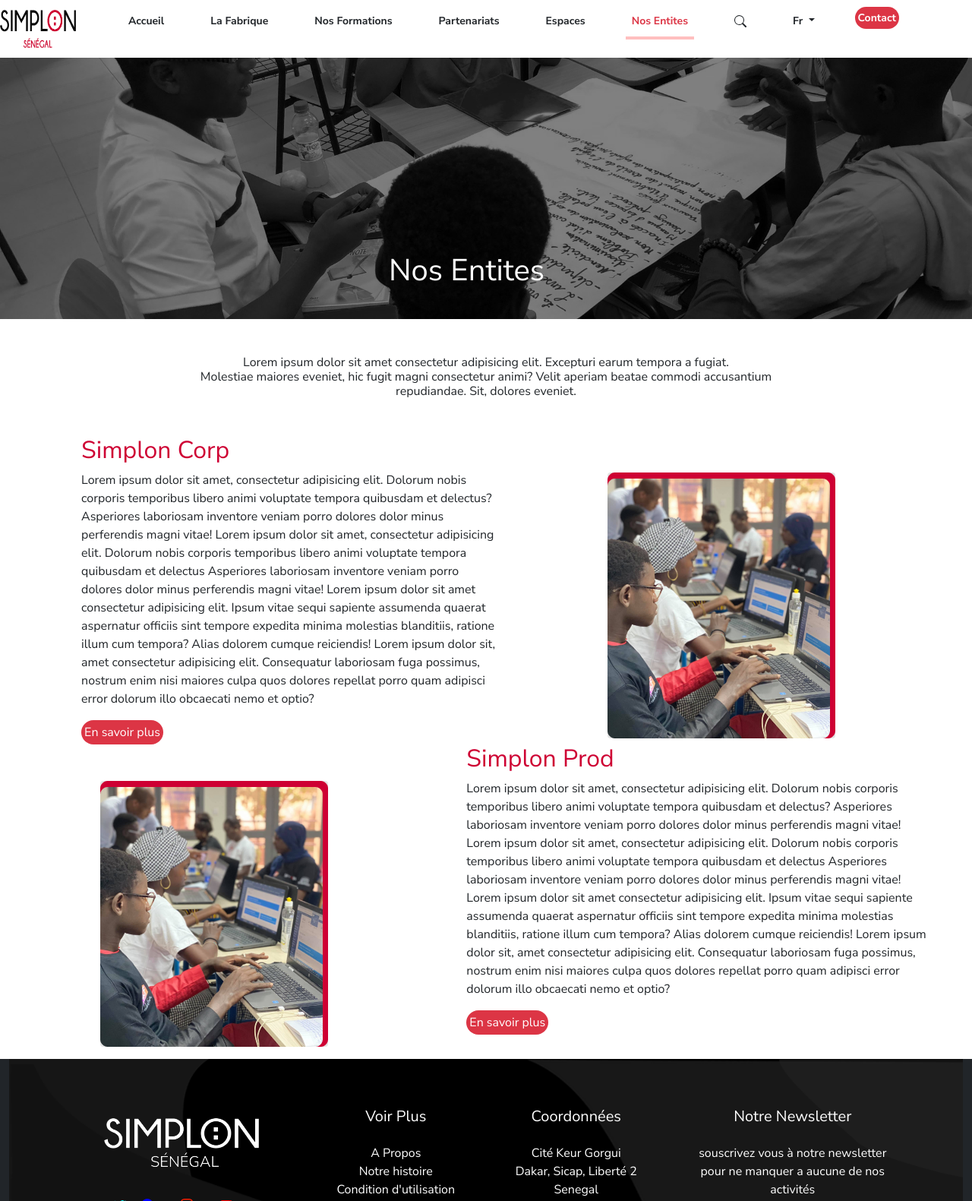
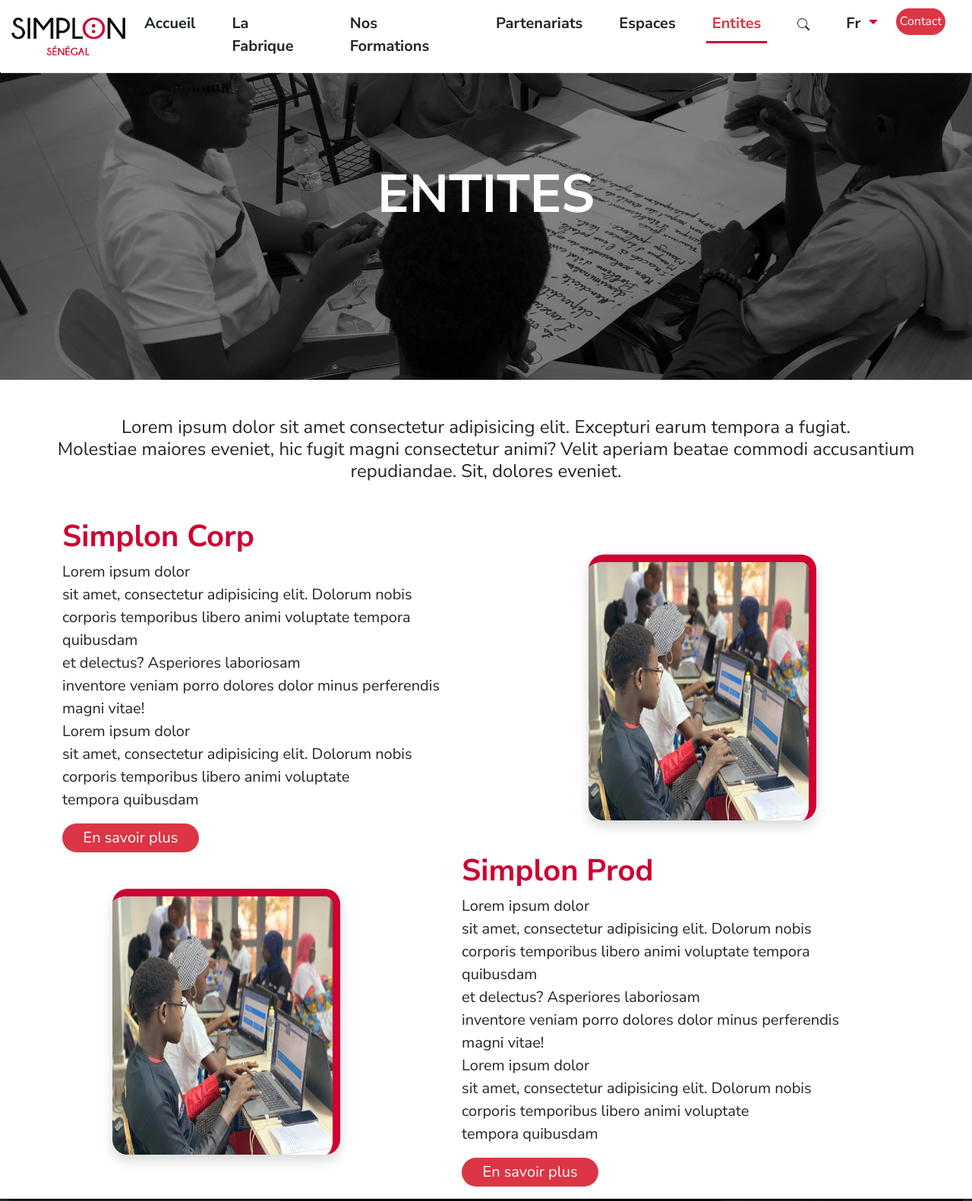
Before and after one commit to DiorKama/Entitees, a plain HTML site: page index.html in a window 1280 px wide. Shown: the top 1581 px of the page at 76% size. Drawn offline with nearby package versions, Linux system fonts and the light colour scheme.

Commit message:
version2

```diff
--- a/index.html
+++ b/index.html
@@ -12,33 +12,32 @@
   <!--Debut header-->
   <header class="container-fluid">
     <nav class="navbar navbar-expand-lg navbar-light bg-white navbar fixed-top">
-        <a class="navbar-brand" href="#"><img src="logosimplon.png" alt="" width="100" height="50">
+        <a class="navbar-brand" href="#"><img src="logosimplon.png" class="logo" alt="logo" width="150" height="50">
         </a>
         <button class="navbar-toggler" type="button" data-bs-toggle="collapse" data-bs-target="#navbarNavDropdown" aria-controls="navbarNavDropdown" aria-expanded="false" aria-label="Toggle navigation">
           <span class="navbar-toggler-icon"></span>
         </button>
         <div class="collapse navbar-collapse" id="navbarNavDropdown">
-          <ul class="navbar-nav">
-            <li class="nav-item">
+          <ul class="navbar-nav ms-auto">
+            <li class="nav-item mx-3">
               <a class="nav-link text-body"  href="#">Accueil</a>
             </li>
-            <li class="nav-item">
+            <li class="nav-item mx-3">
               <a class="nav-link text-body"  href="#">La Fabrique</a>
             </li>
-            <li class="nav-item">
+            <li class="nav-item mx-3">
               <a class="nav-link text-body"  href="#">Nos Formations</a>
             </li>
-            <li class="nav-item">
+            <li class="nav-item mx-3">
               <a class="nav-link text-body"  href="#">Partenariats</a>
             </li>
-            <li class="nav-item">
+            <li class="nav-item mx-3">
               <a class="nav-link text-body"  href="#">Espaces</a>
             </li>
-            <li class="nav-item">
-              <a class="nav-link text-danger " href="#">Nos Entites</a>
-              <hr style="margin-top: 2px; color: red; padding: 2px; " >
+            <li class="nav-item mx-3">
+              <a class="nav-link active text-danger active " href="#">Entites</a>
             </li>
-            <li class="nav-item">
+            <li class="nav-item mx-3">
               <a class="nav-link text-body"  href="#">
               <i class="bi bi-search"></i>
               <svg xmlns="http://www.w3.org/2000/svg" width="16" height="16" fill="currentColor" class="bi bi-search" viewBox="0 0 16 16">
@@ -46,7 +45,7 @@
               </svg>
             </a>
             </li>
-            <li class="nav-item dropdown">
+            <li class="nav-item dropdown mx-3">
               <a class="nav-link dropdown-toggle text-body" href="#" id="navbarScrollingDropdown" role="button" data-bs-toggle="dropdown" aria-expanded="false">
                 Fr
               </a>
@@ -55,7 +54,7 @@
               </ul>
             </li>
             <li class="nav-item">
-              <a class="nav-link text-white bg-danger p-1 rounded-pill"  href="#">Contact</a>
+              <a class="btn nav-link text-white bg-danger p-1 rounded-pill"  href="#">Contact</a>
             </li>
           </ul>
         </div>
@@ -64,47 +63,41 @@
   <!---Fin header-->
   <!--debut baniere-->
 <section class="ban">
-     <div class="baniere"></div>
-        <div class="hero d-flex justify-content-center align-items-center h-100">
-         <h1 class="text-center" >Nos Entites</h1>
-       </div>
+       <div class="baniere"></div>
+         <h1 class="position-absolute start-50 top-50 translate-middle">ENTITES</h1>
 </section>
 <!---Fin baniere-->
 <!--debut main-->
 <main class="container-fluid">
 <section class="text-center mt-5">
-   <h6>Lorem ipsum dolor sit amet consectetur adipisicing elit. Excepturi earum tempora a fugiat.<br> Molestiae maiores eveniet, hic fugit magni consectetur animi? Velit aperiam beatae commodi accusantium<br> repudiandae. Sit, dolores eveniet.</h6>
+   <h4>Lorem ipsum dolor sit amet consectetur adipisicing elit. Excepturi earum tempora a fugiat.<br> Molestiae maiores eveniet, hic fugit magni consectetur animi? Velit aperiam beatae commodi accusantium<br> repudiandae. Sit, dolores eveniet.</h4>
 </section>
 <section class="simplonCorp">
   <div class="container mt-5">
     <div class="row">
-      <div class="col-lg-6 col-md-6 col-sm-12">
-        <h2 style="color: #CE0033;">Simplon Corp</h2>
-        <p>Lorem ipsum dolor sit amet, consectetur adipisicing elit. Dolorum nobis corporis temporibus libero animi voluptate tempora quibusdam et delectus? Asperiores laboriosam inventore veniam porro dolores dolor minus perferendis magni vitae!
-          Lorem ipsum dolor sit amet, consectetur adipisicing elit. Dolorum nobis corporis temporibus libero animi voluptate tempora quibusdam et delectus Asperiores laboriosam inventore veniam porro dolores dolor minus perferendis magni vitae!
-          Lorem ipsum dolor sit amet consectetur adipisicing elit. Ipsum vitae sequi sapiente assumenda quaerat aspernatur officiis sint tempore expedita minima molestias blanditiis, ratione illum cum tempora? Alias dolorem cumque reiciendis!
-          Lorem ipsum dolor sit, amet consectetur adipisicing elit. Consequatur laboriosam fuga possimus, nostrum enim nisi maiores culpa quos dolores repellat porro quam adipisci error dolorum illo obcaecati nemo et optio?
+      <div class="col-lg-6 col-md-6 col-xs-12">
+        <h2 style="color: #CE0033; font-weight: bold; font-size: 40px;">Simplon Corp</h2>
+        <p>Lorem ipsum dolor<br> sit amet, consectetur adipisicing elit. Dolorum nobis<br> corporis temporibus libero animi voluptate tempora<br> quibusdam <br>et delectus? Asperiores laboriosam <br>inventore veniam porro dolores dolor minus perferendis<br> magni vitae!<br>
+          Lorem ipsum dolor <br>sit amet, consectetur adipisicing elit. Dolorum nobis<br> corporis temporibus libero animi voluptate <br>tempora quibusdam
         </p>
         <input type="button" class=" button text-white bg-danger p-1 rounded-pill " value="En savoir plus">
       </div>
-        <div class="col-lg-6 col-md-6 col-sm-12">
-          <img src="simploncorp.png" class="rounded mx-auto d-block mt-5" alt="...">
+        <div class="col-lg-6 col-md-6 col-xs-12">
+          <img src="simplonCorp.jpg" class="image mx-auto d-block shadow mt-5" alt="..."width="300" height="350">
         </div>
     </div>
   </div>
 </section>
 <section class="simplonProd">
-  <div class="container-mt-5">
-    <div class="row">
-      <div class="mgprod col-lg-6 col-md-6 col-sm-12">
-        <img src="simploncorp.png" class="rounded mx-auto d-block mt-5" alt="...">
+  <div class="container-mt-6">
+    <div class="row flex-column-reverse flex-md-row ">
+      <div class=" col-lg-6 col-md-6 col-xs-12">
+        <img src="simplonCorp.jpg" class="image  mx-auto d-block shadow mt-5" alt="..." width="300" height="350">
       </div>
-      <div class=" prod col-lg-6 col-md-6 col-sm-12">
-        <h2 style="color: #CE0033;">Simplon Prod</h2>
-        <p>Lorem ipsum dolor sit amet, consectetur adipisicing elit. Dolorum nobis corporis temporibus libero animi voluptate tempora quibusdam et delectus? Asperiores laboriosam inventore veniam porro dolores dolor minus perferendis magni vitae!
-          Lorem ipsum dolor sit amet, consectetur adipisicing elit. Dolorum nobis corporis temporibus libero animi voluptate tempora quibusdam et delectus Asperiores laboriosam inventore veniam porro dolores dolor minus perferendis magni vitae!
-          Lorem ipsum dolor sit amet consectetur adipisicing elit. Ipsum vitae sequi sapiente assumenda quaerat aspernatur officiis sint tempore expedita minima molestias blanditiis, ratione illum cum tempora? Alias dolorem cumque reiciendis!
-          Lorem ipsum dolor sit, amet consectetur adipisicing elit. Consequatur laboriosam fuga possimus, nostrum enim nisi maiores culpa quos dolores repellat porro quam adipisci error dolorum illo obcaecati nemo et optio?
+      <div class="col-lg-6 col-md-6 col-xs-12">
+        <h2 style="color: #CE0033; font-weight: bold; font-size: 40px;">Simplon Prod</h2>
+        <p>Lorem ipsum dolor<br> sit amet, consectetur adipisicing elit. Dolorum nobis<br> corporis temporibus libero animi voluptate tempora<br> quibusdam <br>et delectus? Asperiores laboriosam <br>inventore veniam porro dolores dolor minus perferendis<br> magni vitae!<br>
+          Lorem ipsum dolor <br>sit amet, consectetur adipisicing elit. Dolorum nobis<br> corporis temporibus libero animi voluptate <br>tempora quibusdam
         </p>
         <input type="button" class=" button text-white bg-danger p-1 rounded-pill " value="En savoir plus">
       </div>
@@ -117,7 +110,7 @@
 <footer class="container-fluid mt-3 bg-dark">
   <div class="bakfooter text-white pt-5 pb-4">
  <div class="container text-center text-md-left">
-  <div class="row text-center text-md-left">
+  <div class="row justify content-between text-md-left">
    <div class="col-md-3 col-lg-3 col-xl-3 mx-auto mt-3">
       <a href="#" style="text-decoration: none;">
         <img src="foot.png" alt="" class="mb-4">
@@ -145,30 +138,27 @@
       </a>
       </p>
     </div>
-      <div class="col-md-2 col-lg-2 clo-xl-2 mx-auto mt-3">
-        <h5 class="mb-4 font-weight-bold">Voir Plus</h5>
-        <p>
-          A Propos<br> Notre histoire <br>Condition d'utilisation<br> Politique de confidentialité<br>FAQ
+      <div class="col-md-2 col-lg-2 col-xl-2 mx-auto mt-3">
+        <h3 class="mb-4 font-weight-bold">Voir Plus</h3>
+        <p class="voirPlus">
+         <a href="#">A Propos</a><br><a href="#">Notre histoire</a> <br><a href="#">Condition d'utilisation</a>
+         <br> <a href="#" >Politique de confidentialité</a><br><a href="#">FAQ</a>
         </p>
    </div>
    <div class="col-md-3 col-lg-2 col-xl-2 mx-auto mt-3">
-    <h5 class="mb-4 font-weight-bold">Coordonnées</h5>
-    <p>
-      Cité Keur Gorgui<br> Dakar, Sicap, Liberté 2<br>Senegal
+    <h3 class="mb-4 font-weight-bold">Coordonnées</h3>
+    <p style="opacity: 0.5;">
+      Cité Keur Gorgui<br> Dakar, Sicap, <br>Liberté2 Senegal
     </p>
     <p>
-      simplon@email.com<br> help@simplon.com<br> (221) 77 456 78 90<br> (221) 77 654 32 10
-    </p>
+      simplon@email.com<br> help@simplon.com<br></p><p class="voirPlus">(221) 77 456 78 90<br> (221) 77 654 32 10</p>
    </div>
    <div class="col-md-4 col-lg-3 col-xl-3 mx-auto mt-3">
-    <h5 class="mb-4 font-weight-bold">Notre Newsletter</h5>
-    <p>souscrivez vous à notre newsletter pour ne manquer a aucune de nos activités</p>
+    <h3 class="mb-4 font-weight-bold">Notre Newsletter</h3>
+    <p class="voirPlus">souscrivez vous à notre newsletter pour ne manquer a aucune de nos activités</p>
     <br>
-
-
     <input type="email" class="form-control" placeholder="Email">
     <input type="submit" value="Joindre" class=" envoyer bg-danger text-white">
-
     </div>
    </div>
   </div>
@@ -176,10 +166,10 @@
  <div class="container-fluid bg-danger pt-2 pb-2">
   <div  class="row text-center text-md-left">
     <div class="col-md-8 col-lg-5">
- <p class="mb-3 text-white font-weight-bold">&copy;2021 Simpon.All rights reserved.</p>
+ <p class="mb-3 text-white font-weight-bold"class="voirPlus">&copy;2021 Simpon.All rights reserved.</p>
  </div>
  <div class="col-md-5 col-lg-7">
- <p  class="mb-3 text-white">Made with <i class="bi bi-heart-fill"></i>
+ <p style="opacity: 0.7;" class="mb-3 text-white">Made with <i class="bi bi-heart-fill"></i>
   <svg xmlns="http://www.w3.org/2000/svg" width="16" height="16" fill="currentColor" class="bi bi-heart-fill" viewBox="0 0 16 16" style="color: black;">
     <path fill-rule="evenodd" d="M8 1.314C12.438-3.248 23.534 4.735 8 15-7.534 4.736 3.562-3.248 8 1.314z"/>
   </svg> by <span class="font-weight-bold">SimplonP4</span>
@@ -189,6 +179,6 @@
  </div>
 </footer>
 <!--fin Footer-->
-  <script src="https://cdn.jsdelivr.net/npm/bootstrap@5.1.3/dist/js/bootstrap.bundle.min.js" integrity="sha384-ka7Sk0Gln4gmtz2MlQnikT1wXgYsOg+OMhuP+IlRH9sENBO0LRn5q+8nbTov4+1p" crossorigin="anonymous"></script>
+<script src="https://cdn.jsdelivr.net/npm/bootstrap@5.1.3/dist/js/bootstrap.bundle.min.js" integrity="sha384-ka7Sk0Gln4gmtz2MlQnikT1wXgYsOg+OMhuP+IlRH9sENBO0LRn5q+8nbTov4+1p" crossorigin="anonymous"></script>
 </body>
 </html>
--- a/style.css
+++ b/style.css
@@ -1,43 +1,73 @@
 @import url('https://fonts.googleapis.com/css2?family=Nunito+Sans:ital,wght@0,200;0,300;0,400;0,600;0,700;0,800;0,900;1,200;1,300;1,400;1,600;1,700;1,800;1,900&display=swap');
 body{
  font-family: 'Nunito Sans', sans-serif;
+ font-size: 20px;
+ overflow-x: hidden;
+}
+.logo{
+    margin-left: 10%;
 }
 ul > li{
-    justify-content: space-between;
-    margin-left: 45px;
     font-weight: bolder;
-    font-size: 14px;
+    font-size: 20px;
 }
-.hero{
+.dropdown-toggle::after{
+    color: #CC0033;
+}
+.navbar{
+    box-shadow: 1px 1px 1px rgb(252, 248, 248);
+  }
+  .nav-link{
+    border-bottom: transparent solid;
+    transition: padding-bottom 0.4s ease-in-out, border-color 0.3s ease;
+  }
+  .navbar .active{
+    border-bottom: #CE0033 solid;
+    transition: padding-bottom 0.4s ease-in-out, border-color 0.3s ease;
+  }
+  .navbar .nav-link:hover{
+    padding-bottom: 20px;
+    border-bottom-color:#CE0033;
+  }
+  .btn{
+      padding-top: 3%;
+      padding-bottom: 3%;
+      margin-right: 35px;
+      height: 35px;
+      background-color: #CE0033;
+      margin-top: 3px;
+  }
+h1{
     color: white;
-    position: absolute;
-    bottom: 5%;
-    left: 40%;
+    font-weight: bold;
+    font-size: 70px;
+    position: relative;
+    bottom: 20px;
 }
 
 .baniere{
-   min-height: 420px;
+   min-height: 500px;
    background-image: url("baniere.jpg");
    background-position: center;
    background-size: cover;
    filter: saturate(0) brightness(50%);
-   box-shadow: 2%;
+   box-shadow: 7px;
 }
 .button{
     border: none;
+    padding-left: 2%;
+    padding-right: 2%;
+    width: 180px;
+    background-color: #CE0033;
 }
-.simplonCorp{
-    position: relative;
-    margin-left: 4%;
-}
-.simplonProd{
-    position: relative;
-    right: 3%;
-}
+
 .bakfooter{
     background-image: url("imgbak.png");
     width: 100%;
     background-size: cover;
+}
+.simplonProd{
+    margin-right: 7%;
 }
 .envoyer{
     border: none;
@@ -50,5 +80,18 @@ ul > li{
 }
 .form-control{
     width: 180px;
+    margin-left: 60px;
 
 }
+.image{
+    border-right: 10px solid #CE0033;
+    border-top: 10px solid #CE0033;
+   border-radius: 20px;
+}
+.voirPlus{
+    opacity: 0.5;
+}
+.voirPlus > a{
+    text-decoration: none;
+    color: white;
+}
```
Also changed, not shown: simplonCorp.jpg (added), simploncorp.png (deleted).
